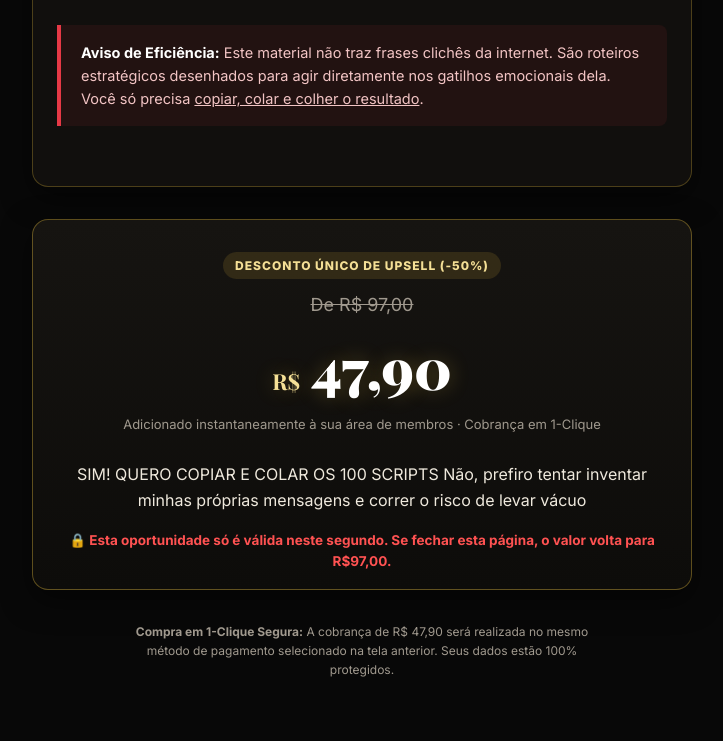
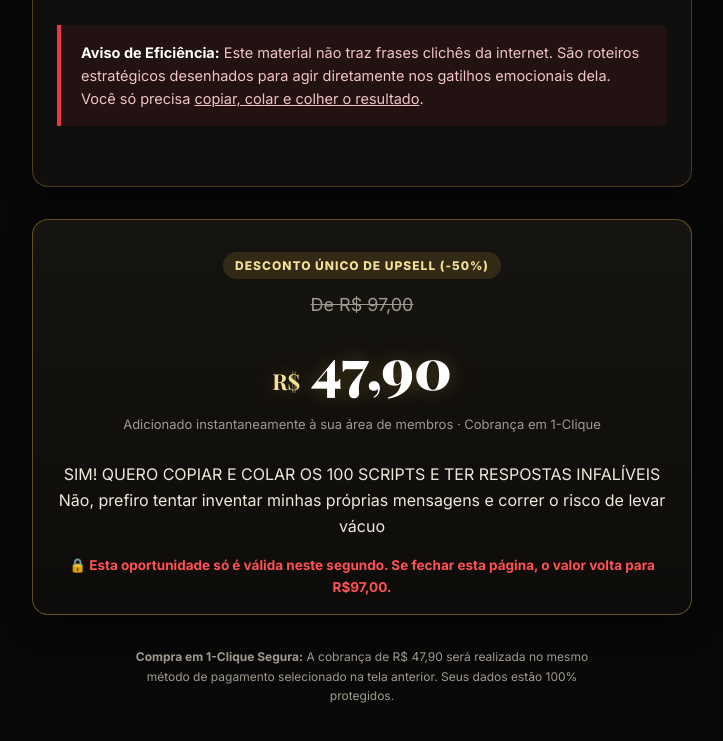
Before and after one commit to PauloR02/oferta-upsell, a plain HTML site: page index.html in a window 1280 px wide. Shown: the part 1613-2354 px from the top of the page, without its empty margins (278-1001 px from the left). Drawn offline with nearby package versions, Linux system fonts and the light colour scheme; a web font is replaced by a local one.

Commit message:
Update upsell acceptance text for clarity

```diff
--- a/index.html
+++ b/index.html
@@ -344,7 +344,7 @@
           offer-type="upsell"
           upsell-reject-url="https://paulor02.github.io/oferta-downsell/"
         >
-          SIM! QUERO COPIAR E COLAR OS 100 SCRIPTS
+          SIM! QUERO COPIAR E COLAR OS 100 SCRIPTS E TER RESPOSTAS INFALÍVEIS
         </cakto-upsell-accept>
         <cakto-upsell-reject
           upsell-reject-url="https://paulor02.github.io/oferta-downsell/"
```
